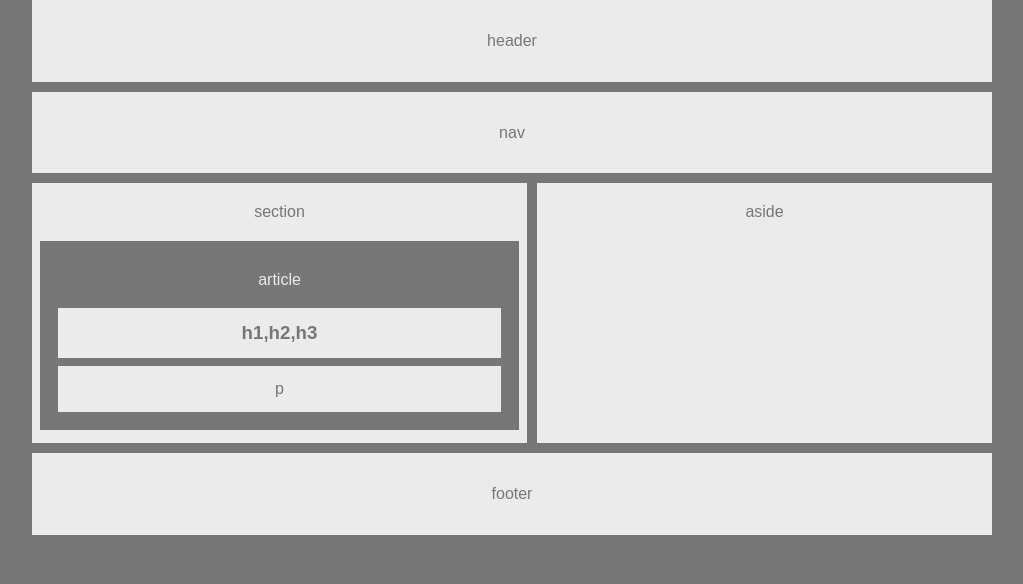
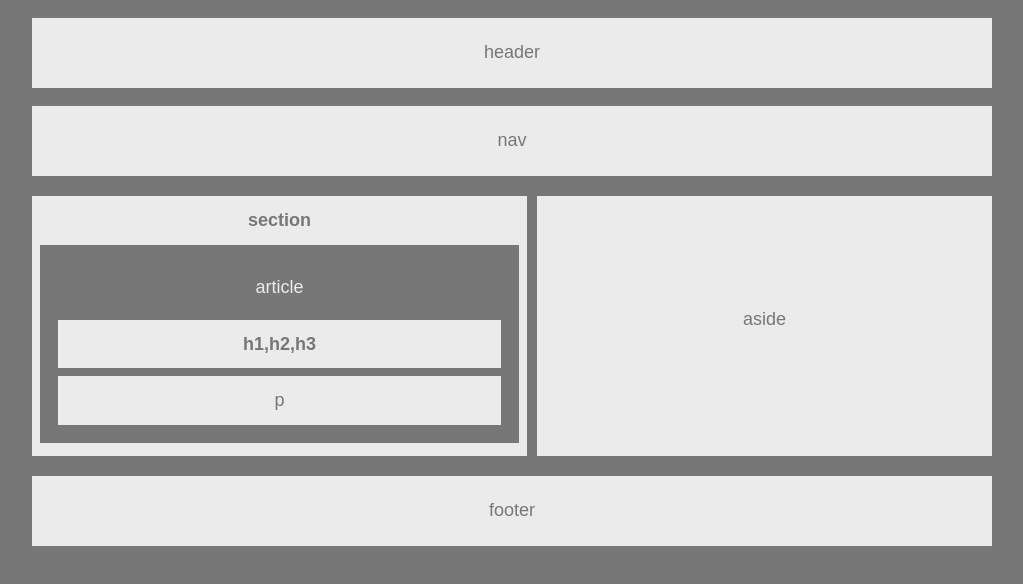
Before and after one commit to rcubillo/HW-Wireframe, a plain HTML site: page index.html in a window 1280 px wide. Shown: the whole page, without its empty margins (128-1151 px from the left). Drawn offline with Linux system fonts and the light colour scheme.

Commit message:
Finishing the HW-Wireframe

```diff
--- a/index.html
+++ b/index.html
@@ -1,27 +1,27 @@
 <!DOCTYPE html>
 
-<html>
+<html lang="en">
 
 <head>
   <!--Adding a tittle-->
-<title>Wireframe</title>
-
+  <title>HW-Wireframe</title>
 
   <!--Linking CSS-->
   <link rel="stylesheet" type="text/css" href="style.css" />
-
 </head>
 
 
 <body>
+
+  <div class="inside-body">
     <!--Header of the page-->
     <header>
-      <p>header</p>
+      <p id="header-p">header</p>
     </header>
 
 
     <nav>
-    <p>nav</p>
+      <p id="nav-p">nav</p>
       <!--Example of a navigation section-->
       <!--<ol>
             <li><a href="#">first</a></li>
@@ -29,24 +29,29 @@
         </ol> -->
     </nav>
 
-  <section class= "section">
-    <p>section</p>
+    <div class="full-container">
+      <!-- Section -->
+      <section class="section">
+        <h4>section</h4>
+        <!-- Article -->
         <article class="article">
           <p>article</p>
-      <h1>h1,h2,h3</h1>
+          <h4>h1,h2,h3</h4>
           <p id="p">p</p>
         </article>
       </section>
+      <!-- Aside -->
+      <aside>
+        <p id="aside-p">aside</p>
+      </aside>
+    </div>
+  </div>
 
-<aside>
- <p>aside</p>
-</aside>
+  <!-- Footer -->
+  <footer>
+    <p id="footer-p"> footer</p>
+  </footer>
 
 </body>
 
-<footer>
-  <p id="footer"> footer</p>
-
-</footer>
-
 </html>
--- a/style.css
+++ b/style.css
@@ -1,10 +1,10 @@
 *{
   text-align: center;
   box-sizing: border-box;
-
 }
 
 body{
+  font-size: 18px;
   background:#777;
   font-family: Arial, Helvetica, sans-serif;
   color: #777;
@@ -16,22 +16,33 @@ body{
 header{
   background: #ebebeb;
   margin-bottom: 10px;
-  padding: 12px;
+  height: 70px;
+}
+
+#header-p {
+  padding-top: 20px;
+}
+
+.full-container{
+  margin-top: 20px;
+}
+
+#nav-p {
+  padding-top: 20px;
 }
 
 nav{
   background: #ebebeb;
-  padding: 12px;
+  height: 70px;
 }
 
 .section{
   float: left;
   background: #ebebeb;
-margin-top: 10px;
   width: 495px;
   overflow: auto;
   clear: both;
-margin-bottom: 10px;
+  margin-bottom: 20px;
   height: 260px;
 }
 
@@ -42,7 +53,7 @@ height: 260px;
   margin: 0px 8px 0px 8px;
 }
 
-h1{
+h4{
   color: #777;
   background:#ebebeb;
   margin: 0px 8px 0px 8px;
@@ -60,14 +71,21 @@ aside{
   background: #ebebeb;
   float: left;
   margin-left: 10px;
-  margin-top: 10px;
   height: 260px;
   width: 455px;
+}
+
+#aside-p{
+  padding-top: 20%;
 }
 
 footer {
   background: #ebebeb;
   clear: both;
   margin-top: 10px;
-  padding: 12px;
+  height: 70px;
 }
+
+#footer-p{
+  padding-top: 20px;
+}
```
Also changed, not shown: Example.png (added). Lines whose indentation alone changed are shown as unchanged.
